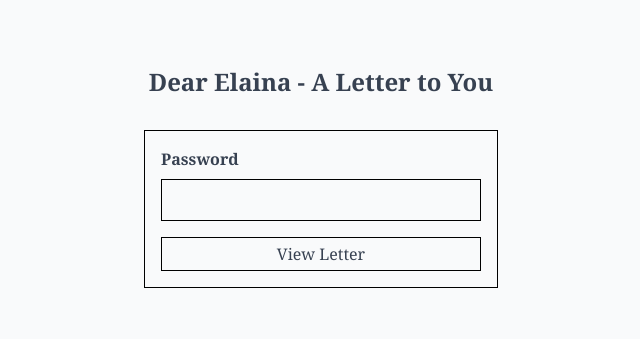
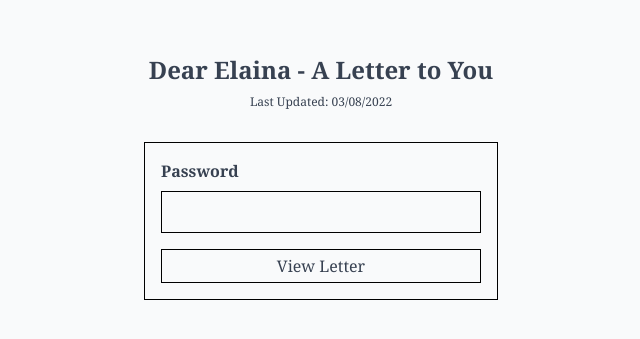
Before and after one commit to pokatow/macos-portfolio, a Next.js app: page / in a window 1280 px wide. Shown: the part 223-562 px from the top of the page, without its empty margins (319-959 px from the left). Built offline with nearby package versions, Linux system fonts and the light colour scheme.

Commit message:
added date

```diff
--- a/pages/index.tsx
+++ b/pages/index.tsx
@@ -28,9 +28,13 @@ const Home: NextPage = () => {
 
       <main className="flex flex-col items-center justify-center flex-1 w-full px-10 py-20 text-center">
         {!auth && (
-          <h1 className="mb-8 text-2xl font-bold">
-            Dear Elaina - A Letter to You
-          </h1>
+          <>
+            <h1 className="mb-2 text-2xl font-bold">
+              Dear Elaina - A Letter to You
+            </h1>
+
+            <span className="mb-8 text-xs">Last Updated: 03/08/2022</span>
+          </>
         )}
         {!auth && <Login login={loginHandler} error={loginError} />}
         {auth && <Letter />}
```
